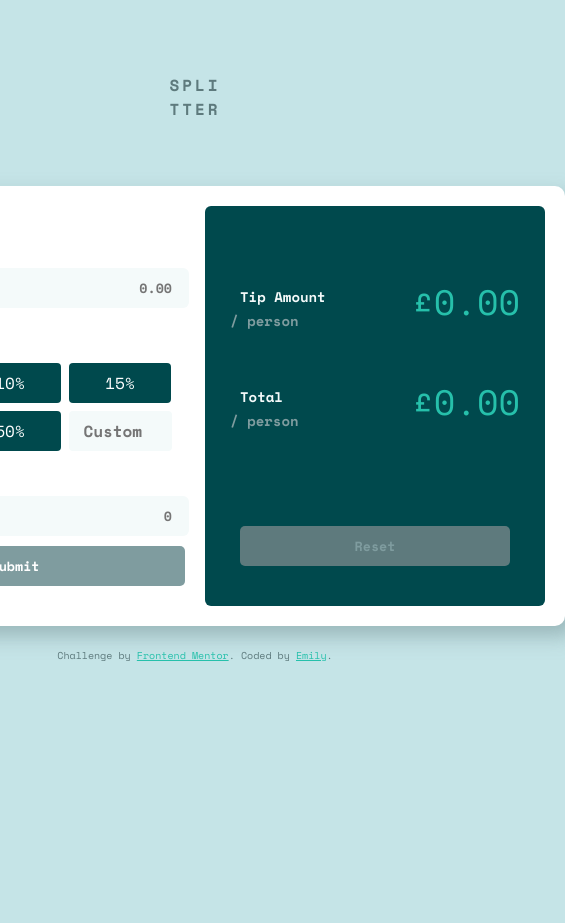
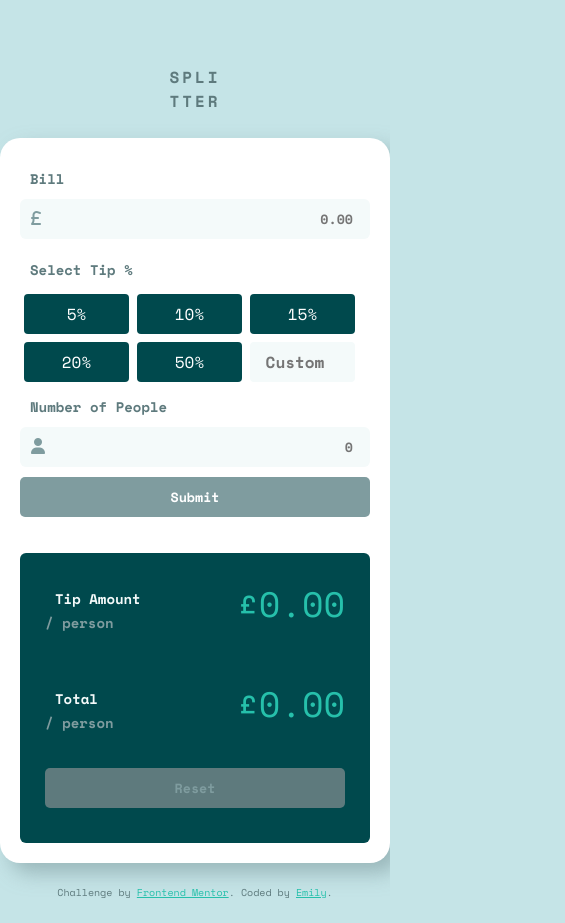
Before and after one commit to emllew/tip-calculator, a plain HTML site: page index.html in a window 390 px wide. Shown: the whole page, 565 px wide, since content can reach past the window. Before the commit the page ends 860 px from the top, so only its background shows below. Drawn offline with nearby package versions, Linux system fonts and the light colour scheme.

Commit message:
mobile formatting

```diff
--- a/index.html
+++ b/index.html
@@ -1,9 +1,9 @@
-<!DOCTYPE html>
 <html lang="en">
 
 <head>
-  <meta charset="UTF-8">
-  <meta name="viewport" content="width=device-width, initial-scale=1.0">
+  <meta charset="utf-8">
+  <meta name="viewport" content="width=device-width, initial-scale=1">
+
 
   <script src="https://kit.fontawesome.com/a754df90c4.js" crossorigin="anonymous"></script>
   <link rel="icon" type="image/png" sizes="32x32" href="./images/favicon-32x32.png">
--- a/styles.css
+++ b/styles.css
@@ -83,12 +83,12 @@ input:focus {
   background-color: hsl(189, 41%, 97%);
   color: hsl(183, 100%, 15%);
   border: none;
-  width: 29%;
+  width: 30%;
   justify-content: center;
   align-items: center;
   text-align: center;
   margin: 4px;
-  height: 38px;
+  height: auto;
   font-size: 16px;
   border: none;
   border-radius: 4px;
@@ -234,3 +234,70 @@ input[type='text'] {
 .total {
   color: var(--light-cyan);
 }
+
+
+@media (max-width:747px) {
+  body{
+    margin: 0;
+  }
+  .content {
+    background-color: white;
+    border-radius: 20px;
+margin: 0 auto;
+    display: flex;
+    flex-direction: column;
+    align-content: center;
+    justify-content: space-between;
+ max-width: 100vw;
+    height:auto;
+  }
+  .leftGrid {
+    display: flex;
+    flex-direction: row;
+    flex-wrap: wrap;
+    width: auto;
+    justify-content: center;
+    align-content:space-around;
+  }
+  .rightGrid {
+    display: flex;
+    flex-direction: column;
+    width: auto;
+    padding: 25px;
+    justify-content: center;
+    align-items:space-around;
+  }
+  .reset {
+width: 100%;
+top:-10px;
+margin: 0 auto;
+  }
+}
+
+@media (max-width:351px) {
+  .radioBtns label {
+    flex-basis: 45%;
+width: auto;
+gap: 10px;
+}
+#custom {
+  width: 45%;
+}
+.tipPerPerson,
+.totalPerPerson {
+  text-align: center;
+
+    position: relative;
+
+    top: 0px;
+padding: 10px;
+margin: 10px;
+}
+.total {
+  text-align: center;
+}
+.reset {
+  color: hsl(183, 100%, 15%);
+  background-color: hsl(172, 67%, 45%);
+}
+}
```
